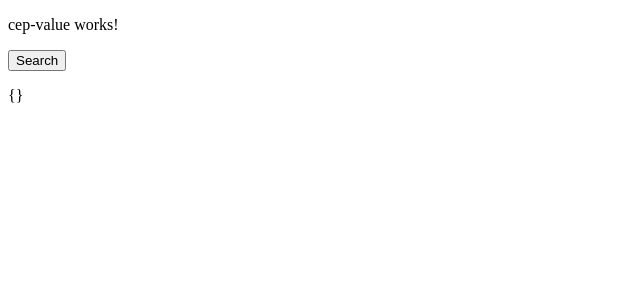
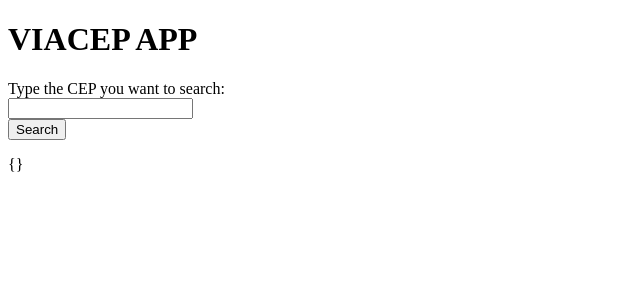
Before and after one commit to raulbuffon/viacep-angular, an Angular app: page / in a window 1280 px wide. Shown: the top 300 px of the page, without its empty margins (0-640 px from the left). Built offline with nearby package versions, Linux system fonts and the light colour scheme.

Commit message:
Simplify cep search from component and add form structure do request cep

```diff
--- a/src/app/cep-value/cep-value.component.html
+++ b/src/app/cep-value/cep-value.component.html
@@ -1,3 +1,7 @@
-<p>cep-value works!</p>
-<button (click)="getValues()">Search</button>
+<h1>VIACEP APP</h1>
+<form action="" method="get">
+    <label for="">Type the CEP you want to search:</label><br>
+    <input type="text"><br>
+    <input (click)="getCepFromService()" type="button" value="Search">
+</form>
 <p>{{cepInfo | json}}</p>
--- a/src/app/cep-value/cep-value.component.ts
+++ b/src/app/cep-value/cep-value.component.ts
@@ -16,18 +16,11 @@ export class CepValueComponent implements OnInit {
   ngOnInit(): void {}
 
   getCepFromService() {
-    this.viacep.getCep('90050280/json/').subscribe(response =>
-      this.deserialize(response)
+    this.viacep.getCep('90050280/json/').subscribe(response => {
+        this.cepInfo = <CepInformations>response;
+      }
     );
-  }
 
-  deserialize(input: any) {
-    let objectToJson : any = JSON.stringify(input);
-    let jsonObject : any = JSON.parse(objectToJson);
-    this.cepInfo = <CepInformations>jsonObject;
-  }
-
-  getValues() {
-    return this.getCepFromService();
+    return this.cepInfo;
   }
 }
```
